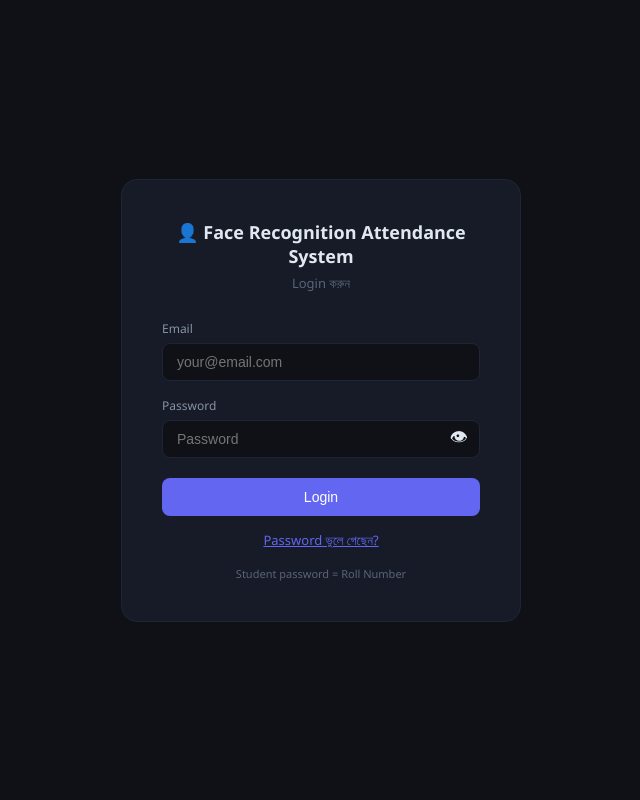
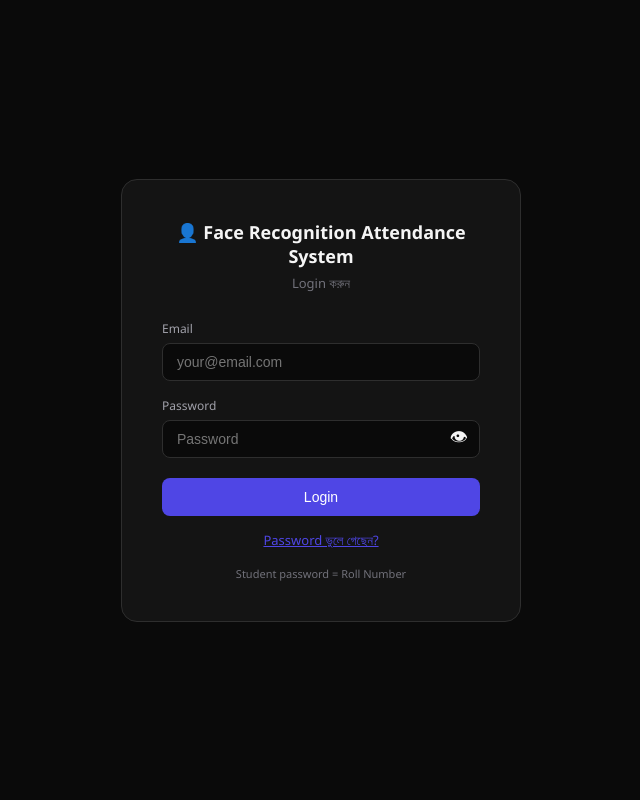
Before and after one commit to musfiqurshahriar/face-recognition-attendance-system, a Flask app: page / in a window 1280 px wide. Shown: the whole page, without its empty margins (319-959 px from the left). Run offline with Flask 3, Linux system fonts and the light colour scheme.

Commit message:
Upgraded default dark theme to premium OLED black

```diff
--- a/frontend/static/css/style.css
+++ b/frontend/static/css/style.css
@@ -7,7 +7,7 @@
 /* =========================================================
    DARK THEME (Default)
 ========================================================= */
-:root {
+/* :root {
     --bg-primary: #0f1117;
     --bg-secondary: #161b27;
     --bg-card: #1a2035;
@@ -26,6 +26,41 @@
     --danger: #f87171;
     --danger-bg: #2a1a1a;
     --danger-border: #3d1f1f;
+} */
+
+/* =========================================================
+   DARK THEME (Premium Studio / OLED Black)
+========================================================= */
+:root {
+    /* Backgrounds: নীলচে কালোর বদলে 'স্টুডিও ব্ল্যাক' যা অনেক বেশি প্রফেশনাল */
+    --bg-primary: #0a0a0a;
+    --bg-secondary: #141414;
+    --bg-card: #1c1c1c;
+
+    /* Borders: আগের চেয়ে অনেক সূক্ষ্ম এবং ক্লিন */
+    --border: #2e2e2e;
+
+    /* Typography: নীলচে সাদার বদলে শার্প ও ক্রিস্প অফ-হোয়াইট (OLED-এ দারুণ লাগে) */
+    --text-primary: #f5f5f5;
+    --text-secondary: #a1a1aa;
+    --text-muted: #71717a;
+
+    /* Primary Accent: ভাইব্রেন্ট কিন্তু রুচিশীল 'সিগনেচার ইন্ডিগো' */
+    --accent: #4f46e5;
+    --accent-hover: #6366f1;
+
+    /* Status Colors: কড়া রঙের বদলে সফট গ্লোয়িং ডার্ক টোন */
+    --success: #34d399;
+    --success-bg: #022c22;
+    --success-border: #064e3b;
+
+    --warning: #fbbf24;
+    --warning-bg: #422006;
+    --warning-border: #713f12;
+
+    --danger: #f87171;
+    --danger-bg: #450a0a;
+    --danger-border: #7f1d1d;
 }
 
 /* =========================================================
```
